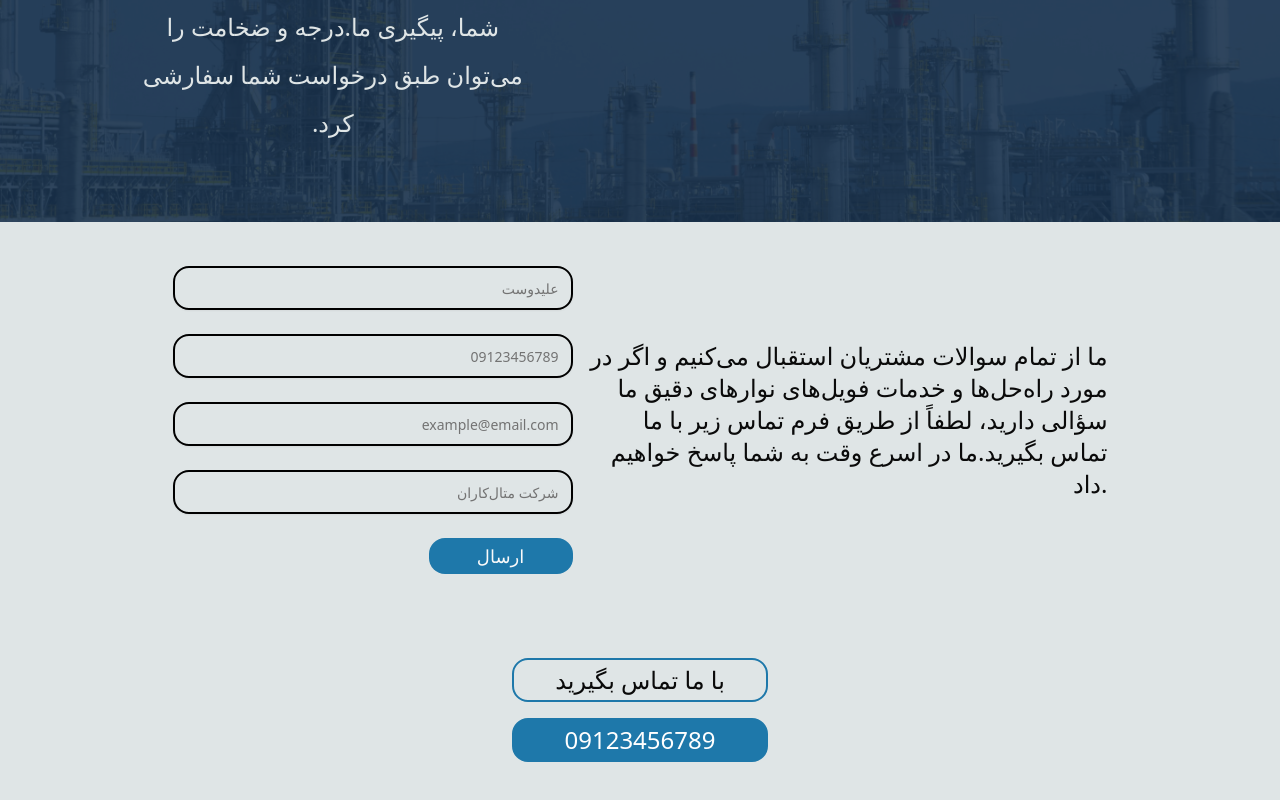
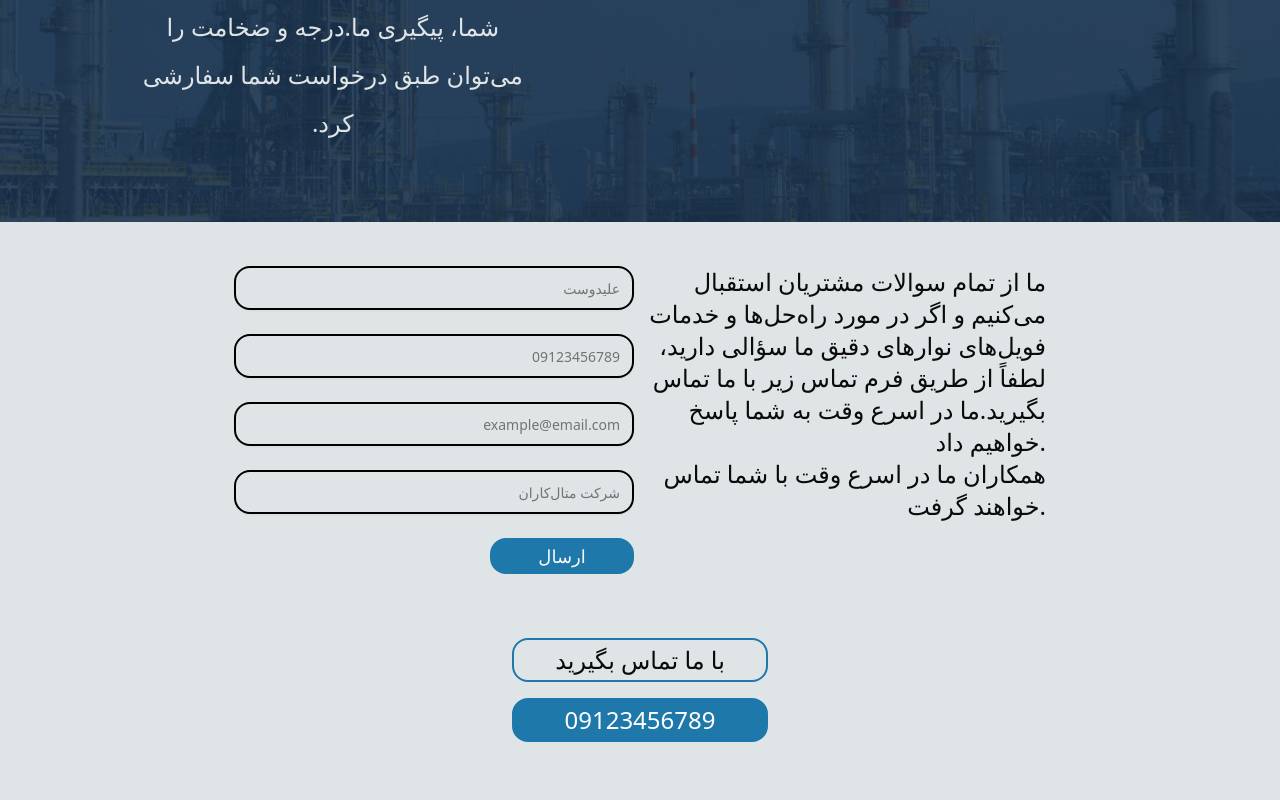
Before and after one commit to Promptopia-Academy/metalkaran, a Next.js app: page / in a window 1280 px wide. Shown: the part 2506-3306 px from the top of the page. After the commit the page ends 3268 px from the top, so only its background shows below. Built offline with nearby package versions, Linux system fonts and the light colour scheme.

Commit message:
Feat: add call redirect for call section

```diff
--- a/src/app/page.tsx
+++ b/src/app/page.tsx
@@ -3,7 +3,7 @@ import Badges from "@/components/badges/Badges";
 import Cards from "@/components/cards/Cards";
 import CarouselHero from "@/components/carousel/Carousel";
 import CategoryGrid from "@/components/categories/Categories";
-import CallSection from "@/components/form/call-us/CallSection";
+import CallSection from "@/components/call-us/CallSection";
 import FormSection from "@/components/form/FormSection";
 
 export default function Home() {
--- a/src/components/form/call-us/CallSection.tsx
+++ b/src/components/call-us/CallSection.tsx
@@ -3,14 +3,17 @@ import React from "react";
 
 const CallSection = () => {
   return (
-    <div className="flex flex-col items-center justify-center w-full gap-4 py-10">
+    <div className="flex flex-col items-center justify-center w-full gap-4 py-5">
       <div className="py-1 flex flex-col items-center justify-center w-3xs rounded-2xl border-2 border-[#1E78AA]">
         <p className="text-2xl font-medium">با ما تماس بگیرید</p>
       </div>
 
-      <div className="py-1 flex flex-col items-center justify-center w-3xs bg-[#1E78AA] text-white rounded-2xl border-2 border-[#1E78AA]">
+      <a
+        href={`tel:${PHONE_NUMBER}`}
+        className="py-1 flex flex-col items-center justify-center w-3xs bg-[#1E78AA] text-white rounded-2xl border-2 border-[#1E78AA] hover:bg-[#2B517E] transition-all duration-300"
+      >
         <p className="text-2xl font-medium">{PHONE_NUMBER}</p>
-      </div>
+      </a>
     </div>
   );
 };
--- a/src/components/form/FormSection.tsx
+++ b/src/components/form/FormSection.tsx
@@ -1,12 +1,13 @@
 import React from "react";
 import { ProfileForm } from "./ProfileForm";
-import { FORM_PARAPH } from "@/lib/constants";
+import { FORM_MAIN_PARAPH, FORM_SUB_PARAPH } from "@/lib/constants";
 
 const FormSection = () => {
   return (
-    <div className="w-full h-full py-11 px-4 gap-3 flex flex-col justify-center items-center sm:flex-row-reverse">
-      <div className="text-right w-[284px] sm:w-[523px] sm:font-medium sm:text-2xl">
-        <p className="">{FORM_PARAPH}</p>
+    <div className="w-full h-full py-11 px-4 gap-3 flex flex-col justify-center items-center sm:flex-row-reverse sm:items-start sm:justify-center">
+      <div className="text-right w-[284px] sm:w-[400px] sm:font-medium sm:text-2xl flex flex-col justify-start items-start">
+        <p className="">{FORM_MAIN_PARAPH}</p>
+        <p className="">{FORM_SUB_PARAPH}</p>
       </div>
 
       <ProfileForm />
--- a/src/lib/constants.ts
+++ b/src/lib/constants.ts
@@ -1,4 +1,6 @@
-export const FORM_PARAPH =
+export const FORM_MAIN_PARAPH =
   "ما از تمام سوالات مشتریان استقبال می‌کنیم و اگر در مورد راه‌حل‌ها و خدمات فویل‌های نوارهای دقیق ما سؤالی دارید، لطفاً از طریق فرم تماس زیر با ما تماس بگیرید.ما در اسرع وقت به شما پاسخ خواهیم داد.";
 
+export const FORM_SUB_PARAPH = "همکاران ما در اسرع وقت با شما تماس خواهند گرفت.";
+
 export const PHONE_NUMBER = "09123456789";
```
